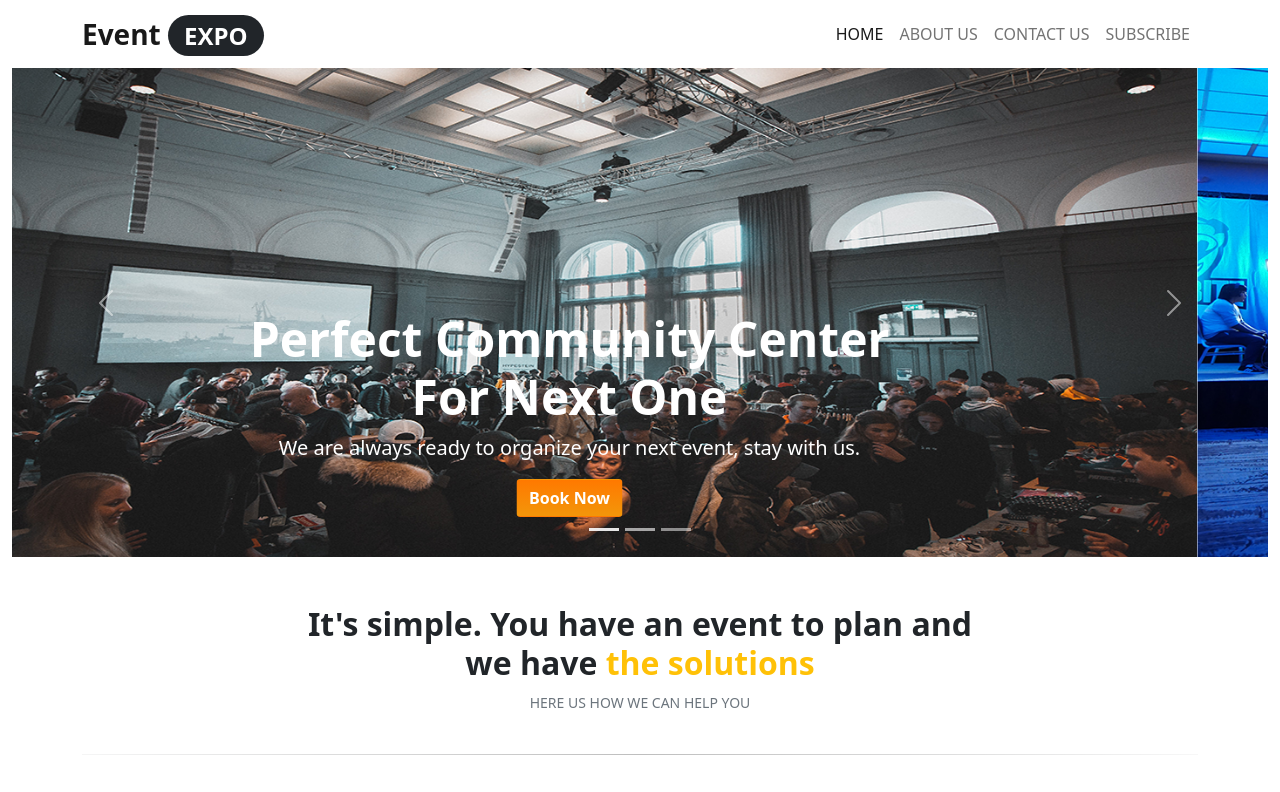
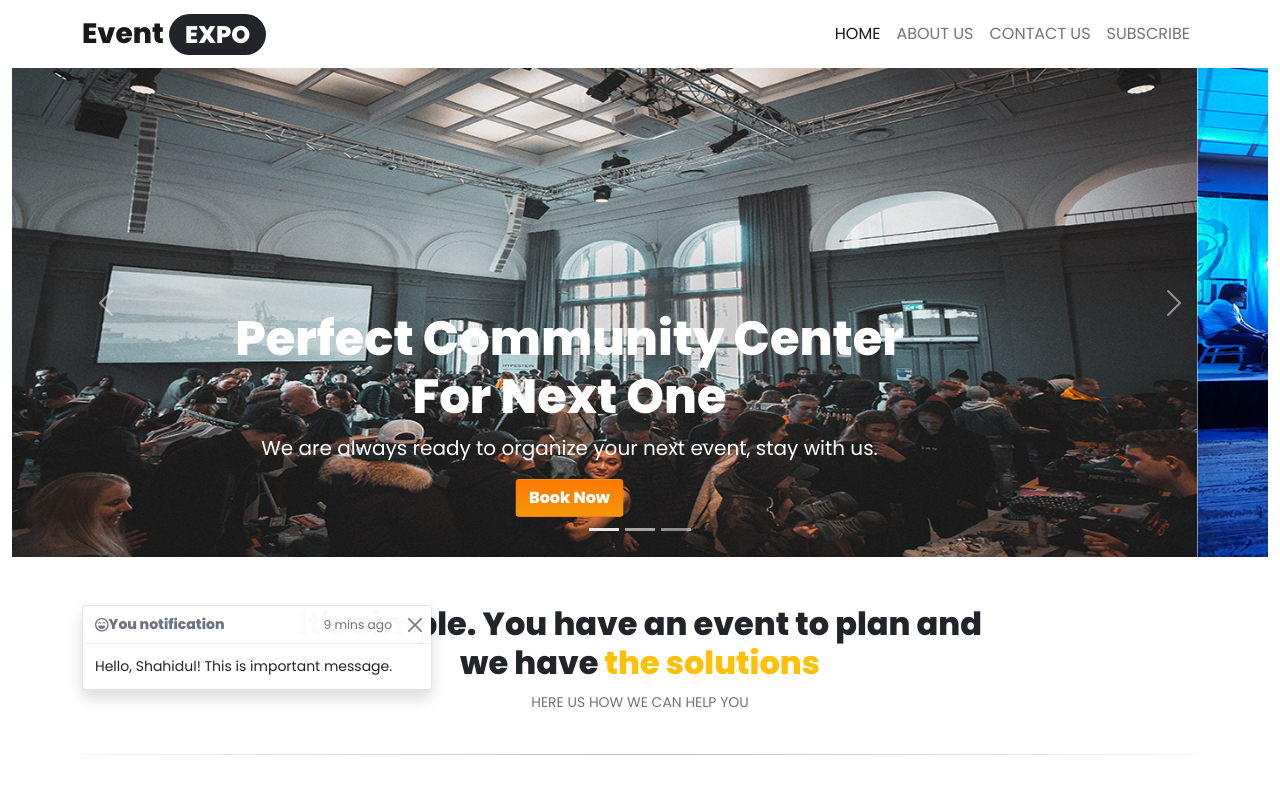
Before and after one commit to shahidul7150/event-center, a plain HTML site: page index.html in a window 1280 px wide. Shown: the top 792 px of the page. Drawn offline with nearby package versions, Linux system fonts and the light colour scheme.

Commit message:
toast add

```diff
--- a/css/style.css
+++ b/css/style.css
@@ -1,9 +1,11 @@
 
-
+/* google font  */
+@import url('https://fonts.googleapis.com/css2?family=Poppins:wght@400;500;800&display=swap');
 /* common  */
 body{
     margin: 0;
     padding: 0;
+    font-family: 'Poppins', sans-serif
 }
 .price-section{
     position: relative;
--- a/index.html
+++ b/index.html
@@ -93,7 +93,22 @@
     <!-- main section  -->
     <main>
         <!-- Bonus section add  -->
-        <section class="container my-3">
+        <section class="container my-3 position-relative">
+            <div class="position-absolute">
+                <div class="toast" role="alert" aria-live="assertive" aria-atomic="true">
+                    <div class="toast-header">
+                        <i class="far fa-laugh-beam"></i>
+                      <strong class="me-auto">You notification</strong>
+                      <small>9 mins ago</small>
+                      <button type="button" class="btn-close" data-bs-dismiss="toast" aria-label="Close"></button>
+                    </div>
+                    <div class="toast-body">
+                      Hello, Shahidul! This is important message.
+                    </div>
+                  </div>
+
+            </div>
+
             <h1 class="fs-2 text-center fw-bold">It's simple. You have an event to plan and <br> we have <span class="text-warning">the solutions</span></h1>
             <p class="text-center fs-6 text-secondary"><small >HERE US HOW WE CAN HELP YOU </small></p>
             <div>
@@ -144,6 +159,8 @@
                 <hr class="hr-design">
             </div>
         </section>
+        <!-- toast  -->
+
         <!-- price section  -->
         <section class="container price-section mb-5">
             <h1 class="text-center mt-5 mb-3">Our Package</h1>
@@ -305,10 +322,13 @@
         </section>
 
 
+
+
     </main>
 
     <!-- footer section  -->
     <footer class="bg-dark h-100px text-white mt-5 py-5 ">
+
         <section class="container">
             <div class="d-flex justify-content-between align-items-center reponse">
                 <div>
@@ -323,7 +343,17 @@
             </div>
         </section>
     </footer>
+
+
+
     <!-- Bootstrap script link  -->
     <script src="https://cdn.jsdelivr.net/npm/bootstrap@5.0.2/dist/js/bootstrap.bundle.min.js" integrity="sha384-MrcW6ZMFYlzcLA8Nl+NtUVF0sA7MsXsP1UyJoMp4YLEuNSfAP+JcXn/tWtIaxVXM" crossorigin="anonymous"></script>
+    <script>
+        window.onload=(event)=>{
+            let myAlert =document.querySelector('.toast');
+            let bsAlert = new bootstrap.Toast(myAlert)
+            bsAlert.show();
+        }
+    </script>
 </body>
 </html>
```
